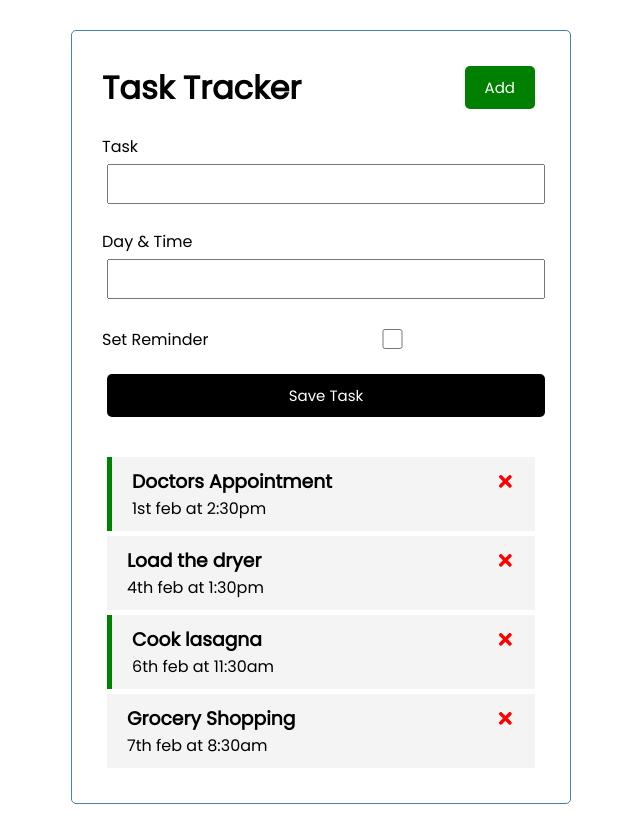
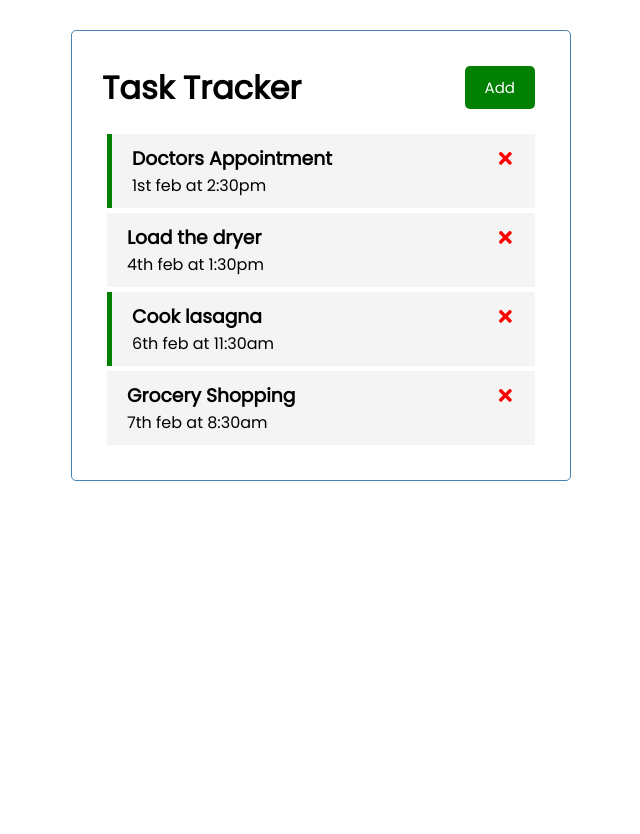
Before and after one commit to Gathoni-Wanjira/Task-tracker-app, a React (Create React App) app: page / in a window 1280 px wide. Shown: the whole page, without its empty margins (319-959 px from the left). After the commit the page ends 800 px from the top, so only its background shows below. Built offline with nearby package versions, Linux system fonts and the light colour scheme.

Commit message:
ShowAddTask State

```diff
--- a/src/App.js
+++ b/src/App.js
@@ -7,6 +7,9 @@ import AddTask from './components/AddTask';
 
 
 const App = () => {
+  const [showAddTask, setShowAddTask] = useState (
+    false
+  )
   const [tasks, setTasks] = useState(
     [
       {
@@ -68,7 +71,7 @@ const App = () => {
     // You can only have one main parent element.
     <div className="container">
       < Header />
-      <AddTask onAdd={addTask} />
+      { showAddTask && <AddTask onAdd={addTask} />}
       {tasks.length > 0 ? < Tasks tasks={tasks} onDelete={deleteTask} onToggle={toggleReminder} /> : "No Tasks To Show"}
     </div>
 
```
